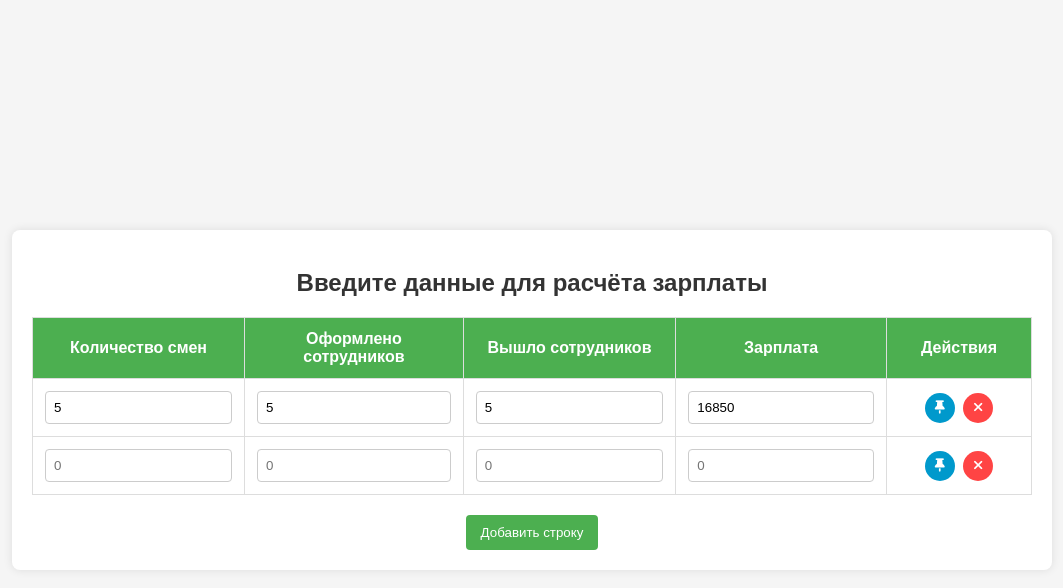
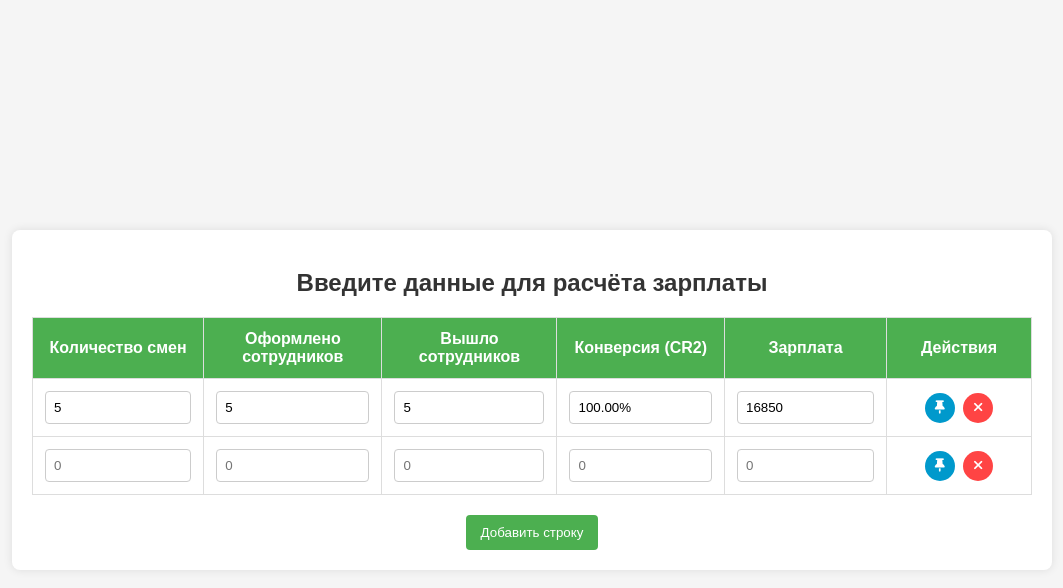
Before and after one commit to proger17/salary, a plain HTML site: page index.html in a window 1280 px wide. Both pictures are taken after typing "5", "5", "5" into the empty fields and a click on the button "Добавить строку". Shown: the whole page, without its empty margins (108-1171 px from the left). Drawn offline with Linux system fonts and the light colour scheme.

Commit message:
Add files via upload

```diff
--- a/calculate.js
+++ b/calculate.js
@@ -86,6 +86,7 @@ function addRow() {
         <td><input type="number" name="number_of_shifts[]" min="0" placeholder="0" required></td>
         <td><input type="number" name="issued_by_employees[]" min="0" placeholder="0" required></td>
         <td><input type="number" name="out_of_staff[]" min="0" placeholder="0" required></td>
+        <td><input type="text" name="cr2_percent[]" placeholder="0" readonly></td>
         <td><input type="number" name="salary[]" placeholder="0" readonly></td>
 
         <td class="action-cell">
@@ -109,7 +110,13 @@ function calculateRow(row) {
     const out_of_staff = parseFloat(row.querySelector('input[name="out_of_staff[]"]').value) || 0;
 
     const fixed_salary = number_of_shifts * 3000;
-    const CR2 = (parseFloat(out_of_staff) / parseFloat(issued_by_employees)) * 100;
+    var CR2 = 0;
+
+    if (parseFloat(issued_by_employees) != 0) {
+        CR2 = (parseFloat(out_of_staff) / parseFloat(issued_by_employees)) * 100;
+    }
+
+    row.querySelector('input[name="cr2_percent[]"]').value = String(CR2.toFixed(2)) + "%";
 
     var i1 = 0;
     var j1 = 0;
--- a/index.html
+++ b/index.html
@@ -19,6 +19,7 @@
                             <th>Количество смен</th>
                             <th>Оформлено сотрудников</th>
                             <th>Вышло сотрудников</th>
+                            <th>Конверсия (CR2)</th>
                             <th>Зарплата</th>
                             <th class="action-cell">Действия</th>
                         </tr>
@@ -28,6 +29,7 @@
                             <td><input type="number" name="number_of_shifts[]" min="0" placeholder="0" required></td>
                             <td><input type="number" name="issued_by_employees[]" min="0" placeholder="0" required></td>
                             <td><input type="number" name="out_of_staff[]" min="0" placeholder="0" required></td>
+                            <td><input type="text" name="cr2_percent[]" placeholder="0" readonly></td>
                             <td><input type="number" name="salary[]" placeholder="0" readonly></td>
                             <td class="action-cell">
                                 <button type="button" class="action-btn pin-btn" onclick="togglePin(this)" title="Закрепить строку">
@@ -45,6 +47,5 @@
                 </div>
             </form>
         </div>
-
     </body>
 </html>
```
